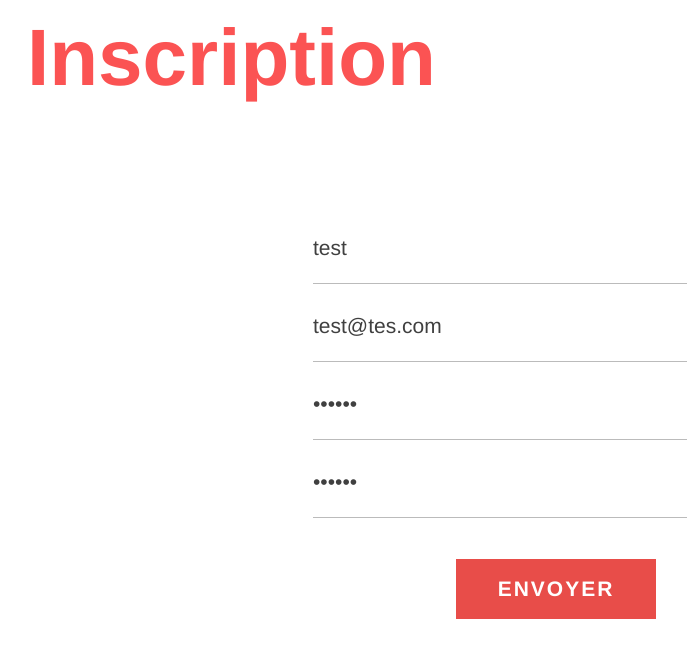
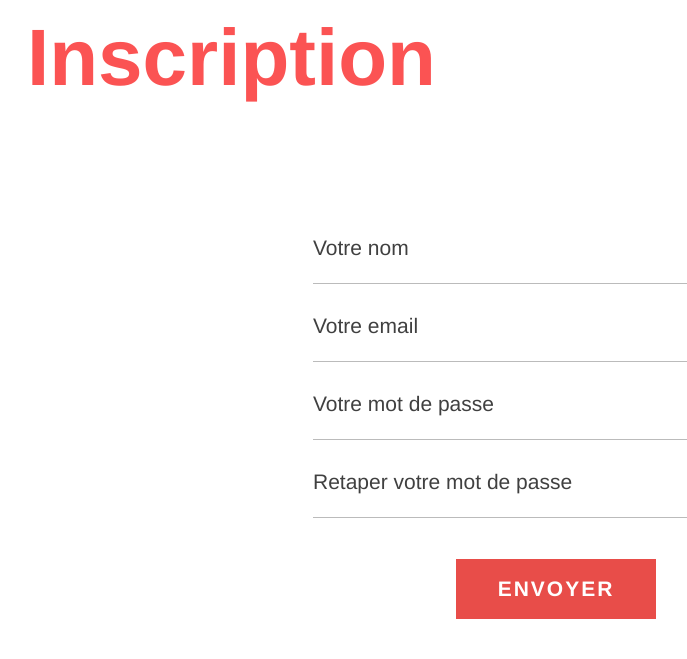
Before and after one commit to zohac/OC_Blog, a PHP site: template app/Views/registration.twig in a window 1280 px wide. Shown: the part 222-881 px from the top of the page, without its empty margins (84-771 px from the left). Run offline with PHP 8.4, Linux system fonts and the light colour scheme; the template is opened without the code that fills it, so the values that code supplies are empty; some libraries are stand-ins or nearby versions.

Commit message:
Graphical bug correction

```diff
--- a/app/Views/login.twig
+++ b/app/Views/login.twig
@@ -20,13 +20,13 @@
                 <div class="row col-md-offset-3 col-md-6 col-lg-6 col-sm-6 col-xs-12">
                     <div class="row">
                         <div class="col-xs-12">
-                            <input  name="email" id="email" type="email"  placeholder="Votre email" required value="fenrir0680@gmail.com">
+                            <input  name="email" id="email" type="email"  placeholder="Votre email" required>
                         </div>
                     </div>
                     <div class="space"></div>
                     <div class="row">
                         <div class="col-xs-12">
-                            <input  name="password" id="password" type="password" placeholder="Votre mot de passe" required title="6 caracteres minimum" pattern=".{6,}" value="Xe8gh2C!">
+                            <input  name="password" id="password" type="password" placeholder="Votre mot de passe" required title="6 caracteres minimum" pattern=".{6,}">
                         </div>
                     </div>
                 </div>
--- a/app/Views/registration.twig
+++ b/app/Views/registration.twig
@@ -21,25 +21,25 @@
                     <div class="row col-md-offset-3 col-md-6 col-lg-6 col-sm-6 col-xs-12">
 						<div class="row">
                             <div class="col-xs-12">
-                                <input  name="pseudo" id="pseudo" type="text"  placeholder="Votre nom" required value="test">
+                                <input  name="pseudo" id="pseudo" type="text"  placeholder="Votre nom" required>
                             </div>
                         </div>
                         <div class="space"></div>
                         <div class="row">
                             <div class="col-xs-12">
-                                <input  name="email" id="email" type="email"  placeholder="Votre email" required value="test@tes.com">
+                                <input  name="email" id="email" type="email"  placeholder="Votre email" required>
                             </div>
                         </div>
                         <div class="space"></div>
                         <div class="row">
                             <div class="col-xs-12">
-                                <input  name="password" id="password" type="password" placeholder="Votre mot de passe" required title="6 caracteres minimum" pattern=".{6,}" value="123456">
+                                <input  name="password" id="password" type="password" placeholder="Votre mot de passe" required title="6 caracteres minimum" pattern=".{6,}">
                             </div>
                         </div>
                         <div class="space"></div>
                         <div class="row">
                             <div class="col-xs-12">
-                                <input  name="password2" id="password2" type="password" placeholder="Retaper votre mot de passe" required title="6 caracteres minimum" pattern=".{6,}" value="123456">
+                                <input  name="password2" id="password2" type="password" placeholder="Retaper votre mot de passe" required title="6 caracteres minimum" pattern=".{6,}">
                             </div>
                         </div>
                     </div>
```
Also changed, not shown: README.md.
